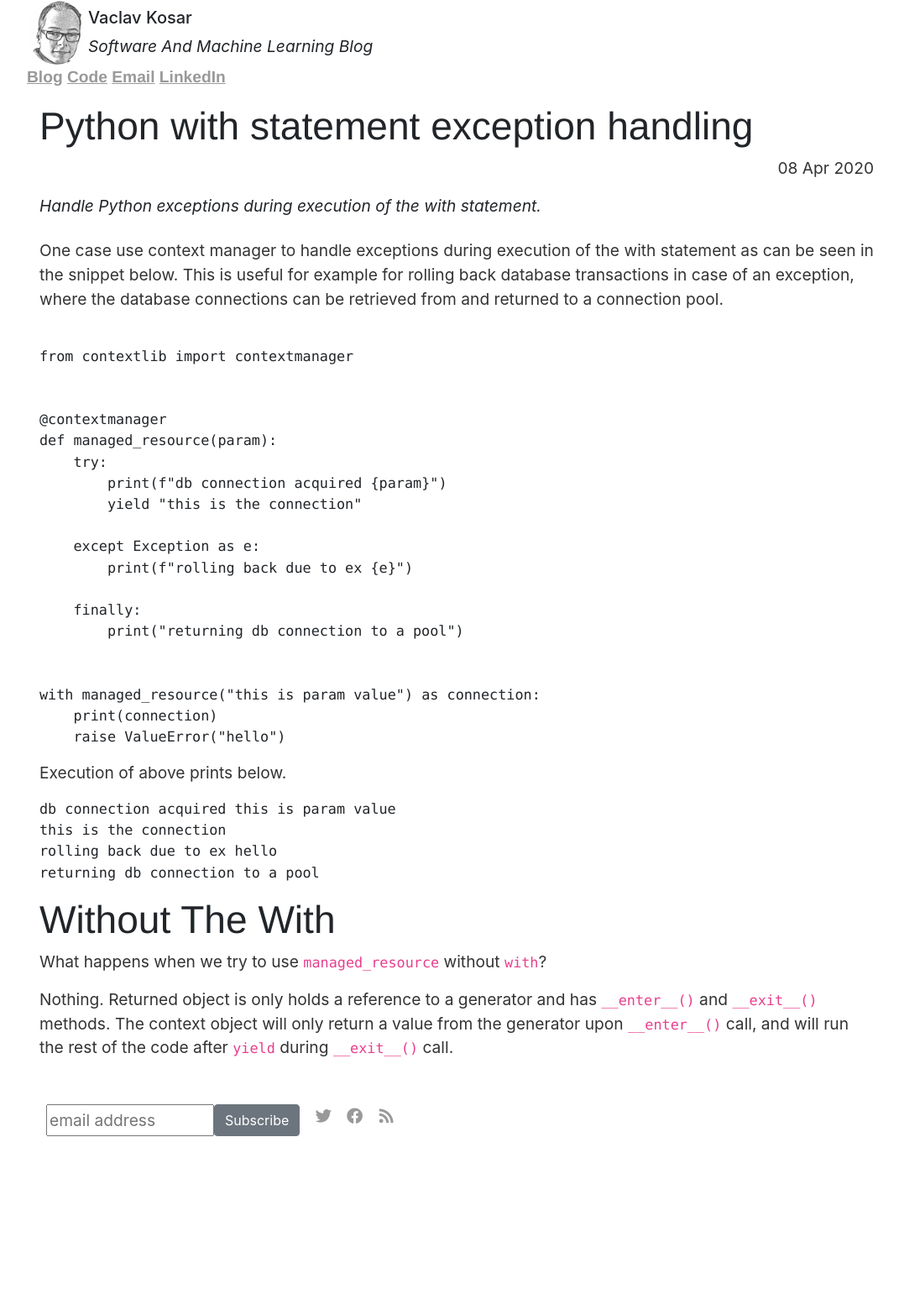
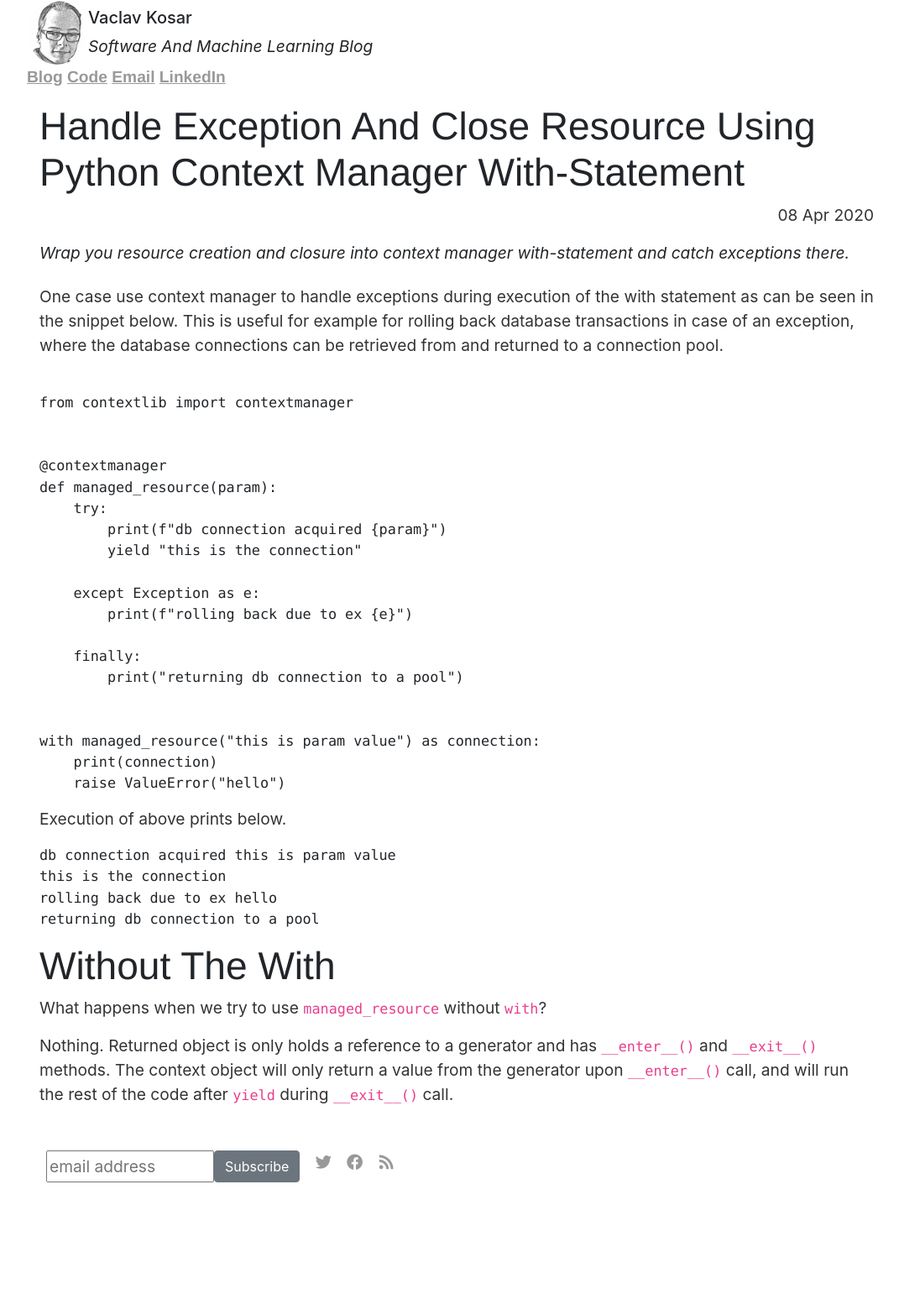
Before and after one commit to vackosar/vackosar.github.io, a Jekyll site: the page built from _posts/2020-04-08-Python-Context-Manager-With-Statement-Exception-Handling.md, in a window 1280 px wide. Shown: the whole page at 84% size, without its empty margins (96-1167 px from the left). Built offline with Jekyll 4.4.1, drawn with Linux system fonts in a browser that asks for light colours; nearby versions of some CDN libraries; library files that are not in the unit come from our copies; comment, search, counter and statistics services are not loaded; before the commit the page ends 1505 px from its top, so only the background shows below that.

Commit message:
microscope, python, thinkpad changes

```diff
--- a/_posts/2020-04-08-Python-with-statement-exception-handling.md
+++ b/_posts/2020-04-08-Python-Context-Manager-With-Statement-Exception-Handling.md
@@ -1,12 +1,13 @@
 ---
 layout: post
-title: "Python with statement exception handling"
+title: "Handle Exception And Close Resource Using Python Context Manager With-Statement"
 date: 2020-04-08
 categories: software
-description: Handle Python exceptions during execution of the with statement.
+description: Wrap you resource creation and closure into context manager with-statement and catch exceptions there.
 permalink: /:categories/:title
 redirect_from:
   - /2020/04/08/Python-with-statement-exception-handling.html
+  - /software/Python-with-statement-exception-handling
 ---
 
 One case use context manager to handle exceptions during execution of the with statement as can be seen in the snippet below. This is useful for example for rolling back database transactions in case of an exception, where the database connections can be retrieved from and returned to a connection pool.
```
Also changed, not shown: _posts/2017-02-26-$15-Ebay-USB-Microscope.md (renamed from _posts/2017-02-26-15$-Ebay-USB-Microscope.md, +6 -1 lines), _posts/2019-03-03-Thinkpad-P52-vs-HP-Zbook-15-G5-vs-Dell-Precision-7530.md (+2 -1 lines).
